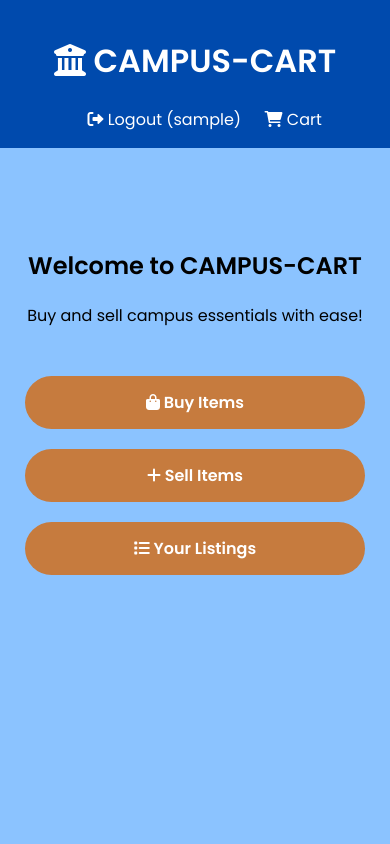
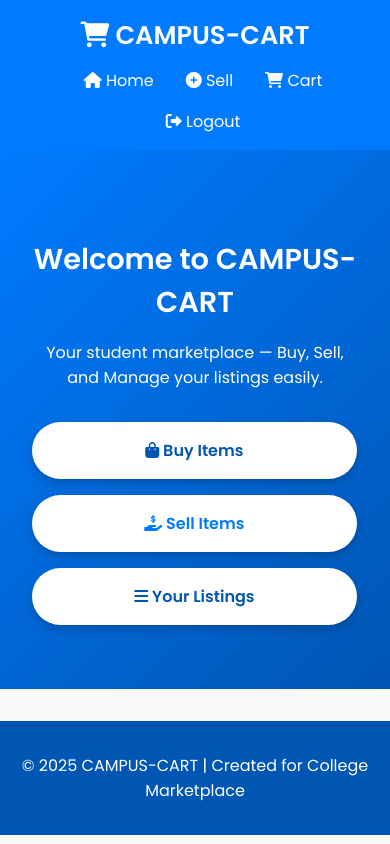
Before and after one commit to shravani370/campus, a Flask app: page / in a window 390 px wide. Run offline with Flask 3, Linux system fonts and the light colour scheme; a user stored in the database is signed in; data comes from the database, SQL or seed files in the repository.

Commit message:
Improve mobile responsiveness for index, listings, and buy pages

```diff
--- a/templates/index.html
+++ b/templates/index.html
@@ -8,108 +8,71 @@
   <link href="https://fonts.googleapis.com/css2?family=Poppins:wght@300;400;600&display=swap" rel="stylesheet">
 
   <style>
-    body {
-      background-color: #8bc3ff;
-      margin: 0;
-      font-family: 'Poppins', sans-serif;
-    }
-
-    header {
-      display: flex;
-      justify-content: space-between;
-      align-items: center;
-      padding: 1rem 2rem;
-      background-color: #004aad;
-      color: white;
-    }
-
-    header a {
-      color: white;
-      text-decoration: none;
-      margin-left: 1.2rem;
-      font-size: 1rem;
-    }
-
-    main {
-      text-align: center;
-      padding-top: 5rem;
-    }
-
-    .buttons {
-      margin-top: 3rem;
-      display: flex;
-      justify-content: center;
-      gap: 2rem;
-      flex-wrap: wrap;
-    }
-
-    .buttons a {
-      background-color: #c67b3e;
-      color: white;
-      padding: 1rem 2rem;
-      border-radius: 2rem;
-      text-decoration: none;
-      font-size: 1.2rem;
-      font-weight: 600;
-      transition: all 0.3s ease-in-out;
-    }
-
-    .buttons a:hover {
-      background-color: #e48b48;
-      transform: scale(1.05);
-      box-shadow: 0 4px 10px rgba(0,0,0,0.3);
-    }
-
-    /* Responsive Styling for Phones */
-    @media (max-width: 600px) {
+    @media (max-width: 768px) {
       header {
-        flex-direction: column;
-        text-align: center;
+        flex-direction: column !important;
+        text-align: center !important;
+        padding: 1rem !important;
+        gap: 0.8rem !important;
       }
-
-      .buttons {
-        flex-direction: column;
-        align-items: center;
-        gap: 1.2rem;
+      nav {
+        display: flex !important;
+        flex-wrap: wrap !important;
+        justify-content: center !important;
+        gap: 1rem !important;
       }
-
-      .buttons a {
-        width: 80%;
-        font-size: 1rem;
-        padding: 0.9rem;
+      .main-buttons {
+        flex-direction: column !important;
+        gap: 1rem !important;
       }
-
+      .main-buttons a {
+        width: 80% !important;
+      }
       h2 {
-        font-size: 1.5rem;
+        font-size: 1.8rem !important;
+      }
+      p {
+        font-size: 1rem !important;
       }
     }
   </style>
 </head>
 
-<body>
-  <header>
-    <h1><i class="fas fa-university"></i> CAMPUS-CART</h1>
-    <div>
-      {% if session.user %}
-        <a href="/logout"><i class="fas fa-sign-out-alt"></i> Logout ({{ session.user }})</a>
-      {% else %}
-        <a href="/login"><i class="fas fa-sign-in-alt"></i> Login</a>
-      {% endif %}
-      <a href="/cart"><i class="fas fa-shopping-cart"></i> Cart</a>
-    </div>
+<body style="margin:0;font-family:'Poppins',sans-serif;background-color:#f8fafc;">
+
+  <!-- Header -->
+  <header style="background:#007bff;color:white;padding:1rem 2rem;display:flex;align-items:center;justify-content:space-between;">
+    <h1 style="font-size:1.6rem;margin:0;"><i class="fas fa-shopping-cart"></i> CAMPUS-CART</h1>
+    <nav>
+      <a href="/" style="color:white;text-decoration:none;margin-left:1rem;"><i class="fas fa-home"></i> Home</a>
+      <a href="/sell" style="color:white;text-decoration:none;margin-left:1rem;"><i class="fas fa-plus-circle"></i> Sell</a>
+      <a href="/cart" style="color:white;text-decoration:none;margin-left:1rem;"><i class="fas fa-cart-shopping"></i> Cart</a>
+      <a href="/logout" style="color:white;text-decoration:none;margin-left:1rem;"><i class="fas fa-sign-out-alt"></i> Logout</a>
+    </nav>
   </header>
 
-  <main>
-    <h2>Welcome to CAMPUS-CART</h2>
-    <p>Buy and sell campus essentials with ease!</p>
+  <!-- Hero Section -->
+  <section style="text-align:center;padding:4rem 2rem;background:linear-gradient(135deg,#007bff,#0056b3);color:white;">
+    <h2 style="font-size:2.5rem;margin-bottom:1rem;">Welcome to CAMPUS-CART</h2>
+    <p style="font-size:1.1rem;margin-bottom:2rem;">Your student marketplace — Buy, Sell, and Manage your listings easily.</p>
 
-    {% if session.user %}
-    <div class="buttons">
-      <a href="/buy"><i class="fas fa-shopping-bag"></i> Buy Items</a>
-      <a href="/sell"><i class="fas fa-plus"></i> Sell Items</a>
-      <a href="/listings"><i class="fas fa-list"></i> Your Listings</a>
+    <div class="main-buttons" style="display:flex;justify-content:center;gap:2rem;flex-wrap:wrap;">
+      <a href="/buy" style="background:white;color:#0056b3;padding:1rem 2rem;border-radius:50px;text-decoration:none;font-weight:600;box-shadow:0 4px 10px rgba(0,0,0,0.2);transition:0.3s;">
+        <i class="fas fa-shopping-bag"></i> Buy Items
+      </a>
+      <a href="/sell" style="background:white;color:#007bff;padding:1rem 2rem;border-radius:50px;text-decoration:none;font-weight:600;box-shadow:0 4px 10px rgba(0,0,0,0.2);transition:0.3s;">
+        <i class="fas fa-hand-holding-dollar"></i> Sell Items
+      </a>
+      <a href="/listings" style="background:white;color:#0056b3;padding:1rem 2rem;border-radius:50px;text-decoration:none;font-weight:600;box-shadow:0 4px 10px rgba(0,0,0,0.2);transition:0.3s;">
+        <i class="fas fa-bars"></i> Your Listings
+      </a>
     </div>
-    {% endif %}
-  </main>
+  </section>
+
+  <!-- Footer -->
+  <footer style="background:#0056b3;color:white;text-align:center;padding:1rem;margin-top:2rem;">
+    <p>&copy; 2025 CAMPUS-CART | Created for College Marketplace</p>
+  </footer>
+
 </body>
 </html>
```
Also changed, not shown: templates/buy.html (+54 -203 lines), templates/listings.html (+31 -216 lines).
